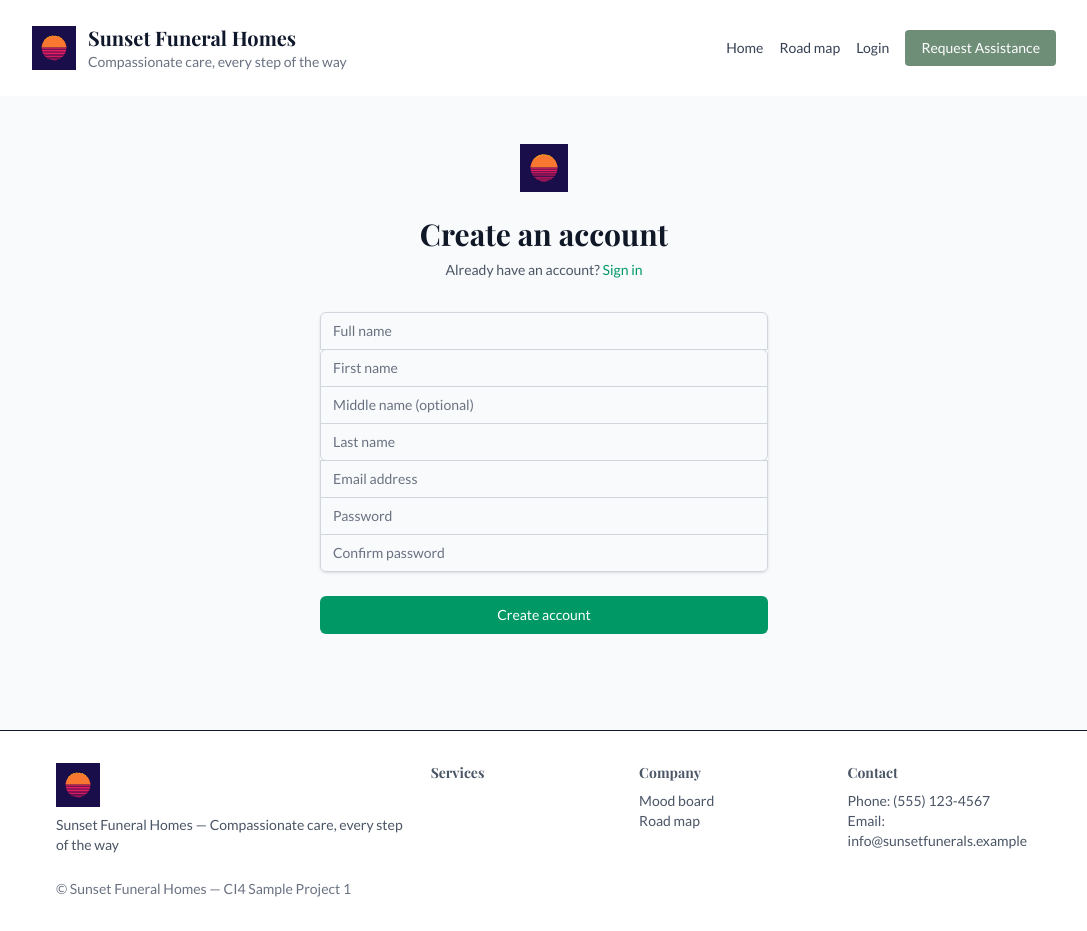
After one commit to zyx-0314/CI4-template, a CodeIgniter 4 app: the page made by backend/app/Views/auth/signup.php in a window 1280 px wide. The commit adds this page. Shown: the whole page, without its empty margins (96-1183 px from the left). Run offline with PHP 8.4 and a stand-in for CodeIgniter, Linux system fonts and the light colour scheme; the template is opened without the code that fills it, so the values that code supplies are empty; some libraries are stand-ins or nearby versions.

Commit message:
feat(auth): Add signup functionality with view and controller

```diff
--- a/backend/app/Config/Routes.php
+++ b/backend/app/Config/Routes.php
@@ -11,3 +11,4 @@ $routes->get('mood-board', 'Users::moodBoard');
 $routes->get('road-map', 'Users::roadMap');
 // Auth
 $routes->get('login', 'Auth::showLogin');
+$routes->get('signup', 'Auth::showSignup');
--- /dev/null
+++ b/backend/app/Views/auth/signup.php
@@ -0,0 +1,127 @@
+<?php
+
+/**
+ * views/auth/signup.php
+ *
+ * Data contract (optional):
+ * - $action: string - form action URL (default: '/signup')
+ * - $method: string - http method (default: 'post')
+ * - $errors: array|null - validation errors keyed by field name
+ * - $old: array|null - old input values
+ */
+
+$action = $action ?? '/signup';
+$method = strtoupper($method ?? 'post');
+$errors = $errors ?? [];
+$old = $old ?? [];
+
+?>
+<!doctype html>
+<html lang="en">
+<?= view('components/head', ['title' => 'Sunset Funeral Homes — Compassionate Care']) ?>
+
+<body class="bg-gray-50 min-h-screen font-sans text-slate-900">
+    <?= view('components/header', [
+        'title' => 'Sunset Funeral Homes',
+        'nav' => [
+            ['label' => 'Home', 'href' => '/', 'active' => false],
+            ['label' => 'Road map', 'href' => '/road-map', 'active' => false],
+            ['label' => 'Login', 'href' => '/login', 'active' => false],
+        ],
+        'cta' => ['label' => 'Request Assistance', 'href' => '/services']
+    ]) ?>
+
+    <main class="flex justify-center items-center bg-gray-50 px-4 sm:px-6 lg:px-8 py-12">
+        <div class="space-y-8 w-full max-w-md">
+            <div>
+                <img class="mx-auto w-auto h-12" src="<?= esc(base_url('logo/main.svg')) ?>" alt="<?= esc($brandTitle ?? 'Sunset Funeral Homes') ?>">
+                <h2 class="mt-6 font-extrabold text-gray-900 text-3xl text-center">Create an account</h2>
+                <p class="mt-2 text-gray-600 text-sm text-center">Already have an account? <a href="/login" class="font-medium text-emerald-600 hover:underline">Sign in</a></p>
+            </div>
+
+            <form class="space-y-6 mt-8" action="<?= esc($action) ?>" method="<?= $method === 'GET' ? 'get' : 'post' ?>" novalidate>
+                <?= csrf_field() ?>
+                <div class="-space-y-px shadow-sm rounded-md">
+                    <div>
+                        <label for="name" class="sr-only">Full name</label>
+                        <input id="name" name="name" type="text" autocomplete="name" required
+                            value="<?= esc($old['name'] ?? '') ?>"
+                            class="appearance-none rounded-none relative block w-full px-3 py-2 border <?= isset($errors['name']) ? 'border-red-500' : 'border-gray-300' ?> placeholder-gray-500 text-gray-900 rounded-t-md focus:outline-none focus:ring-emerald-500 focus:border-emerald-500 focus:z-10 sm:text-sm"
+                            placeholder="Full name" aria-invalid="<?= isset($errors['name']) ? 'true' : 'false' ?>" aria-describedby="name-error">
+                        <?php if (! empty($errors['name'])): ?>
+                            <p id="name-error" class="mt-2 text-red-600 text-sm"><?= esc($errors['name']) ?></p>
+                        <?php endif; ?>
+                    </div>
+                    <div>
+                        <label for="first_name" class="sr-only">First name</label>
+                        <input id="first_name" name="first_name" type="text" autocomplete="given-name" required
+                            value="<?= esc($old['first_name'] ?? '') ?>"
+                            class="appearance-none rounded-none relative block w-full px-3 py-2 border <?= isset($errors['first_name']) ? 'border-red-500' : 'border-gray-300' ?> placeholder-gray-500 text-gray-900 rounded-t-md focus:outline-none focus:ring-emerald-500 focus:border-emerald-500 focus:z-10 sm:text-sm"
+                            placeholder="First name" aria-invalid="<?= isset($errors['first_name']) ? 'true' : 'false' ?>" aria-describedby="first-name-error">
+                        <?php if (! empty($errors['first_name'])): ?>
+                            <p id="first-name-error" class="mt-2 text-red-600 text-sm"><?= esc($errors['first_name']) ?></p>
+                        <?php endif; ?>
+                    </div>
+                    <div>
+                        <label for="middle_name" class="sr-only">Middle name</label>
+                        <input id="middle_name" name="middle_name" type="text" autocomplete="additional-name"
+                            value="<?= esc($old['middle_name'] ?? '') ?>"
+                            class="appearance-none rounded-none relative block w-full px-3 py-2 border <?= isset($errors['middle_name']) ? 'border-red-500' : 'border-gray-300' ?> placeholder-gray-500 text-gray-900 focus:outline-none focus:ring-emerald-500 focus:border-emerald-500 focus:z-10 sm:text-sm"
+                            placeholder="Middle name (optional)" aria-invalid="<?= isset($errors['middle_name']) ? 'true' : 'false' ?>" aria-describedby="middle-name-error">
+                        <?php if (! empty($errors['middle_name'])): ?>
+                            <p id="middle-name-error" class="mt-2 text-red-600 text-sm"><?= esc($errors['middle_name']) ?></p>
+                        <?php endif; ?>
+                    </div>
+                    <div>
+                        <label for="last_name" class="sr-only">Last name</label>
+                        <input id="last_name" name="last_name" type="text" autocomplete="family-name" required
+                            value="<?= esc($old['last_name'] ?? '') ?>"
+                            class="appearance-none rounded-none relative block w-full px-3 py-2 border <?= isset($errors['last_name']) ? 'border-red-500' : 'border-gray-300' ?> placeholder-gray-500 text-gray-900 rounded-b-md focus:outline-none focus:ring-emerald-500 focus:border-emerald-500 focus:z-10 sm:text-sm"
+                            placeholder="Last name" aria-invalid="<?= isset($errors['last_name']) ? 'true' : 'false' ?>" aria-describedby="last-name-error">
+                        <?php if (! empty($errors['last_name'])): ?>
+                            <p id="last-name-error" class="mt-2 text-red-600 text-sm"><?= esc($errors['last_name']) ?></p>
+                        <?php endif; ?>
+                    </div>
+                    <div>
+                        <label for="email" class="sr-only">Email address</label>
+                        <input id="email" name="email" type="email" autocomplete="email" required
+                            value="<?= esc($old['email'] ?? '') ?>"
+                            class="appearance-none rounded-none relative block w-full px-3 py-2 border <?= isset($errors['email']) ? 'border-red-500' : 'border-gray-300' ?> placeholder-gray-500 text-gray-900 focus:outline-none focus:ring-emerald-500 focus:border-emerald-500 focus:z-10 sm:text-sm"
+                            placeholder="Email address" aria-invalid="<?= isset($errors['email']) ? 'true' : 'false' ?>" aria-describedby="email-error">
+                        <?php if (! empty($errors['email'])): ?>
+                            <p id="email-error" class="mt-2 text-red-600 text-sm"><?= esc($errors['email']) ?></p>
+                        <?php endif; ?>
+                    </div>
+                    <div>
+                        <label for="password" class="sr-only">Password</label>
+                        <input id="password" name="password" type="password" autocomplete="new-password" required
+                            class="appearance-none rounded-none relative block w-full px-3 py-2 border <?= isset($errors['password']) ? 'border-red-500' : 'border-gray-300' ?> placeholder-gray-500 text-gray-900 focus:outline-none focus:ring-emerald-500 focus:border-emerald-500 focus:z-10 sm:text-sm"
+                            placeholder="Password" aria-invalid="<?= isset($errors['password']) ? 'true' : 'false' ?>" aria-describedby="password-error">
+                        <?php if (! empty($errors['password'])): ?>
+                            <p id="password-error" class="mt-2 text-red-600 text-sm"><?= esc($errors['password']) ?></p>
+                        <?php endif; ?>
+                    </div>
+                    <div>
+                        <label for="password_confirm" class="sr-only">Confirm password</label>
+                        <input id="password_confirm" name="password_confirm" type="password" autocomplete="new-password" required
+                            class="appearance-none rounded-none relative block w-full px-3 py-2 border <?= isset($errors['password_confirm']) ? 'border-red-500' : 'border-gray-300' ?> placeholder-gray-500 text-gray-900 rounded-b-md focus:outline-none focus:ring-emerald-500 focus:border-emerald-500 focus:z-10 sm:text-sm"
+                            placeholder="Confirm password" aria-invalid="<?= isset($errors['password_confirm']) ? 'true' : 'false' ?>" aria-describedby="password-confirm-error">
+                        <?php if (! empty($errors['password_confirm'])): ?>
+                            <p id="password-confirm-error" class="mt-2 text-red-600 text-sm"><?= esc($errors['password_confirm']) ?></p>
+                        <?php endif; ?>
+                    </div>
+                </div>
+
+                <div>
+                    <button name="signup" type="submit" class="group relative flex justify-center bg-emerald-600 hover:bg-emerald-700 px-4 py-2 border border-transparent rounded-md focus:outline-none focus:ring-2 focus:ring-emerald-500 focus:ring-offset-2 w-full font-medium text-white text-sm">
+                        Create account
+                    </button>
+                </div>
+            </form>
+        </div>
+    </main>
+
+    <?= view('components/footer') ?>
+</body>
+
+</html>
--- a/backend/app/Views/components/head.php
+++ b/backend/app/Views/components/head.php
@@ -1,7 +1,21 @@
+<?php
+
+/**
+ * components/head.php
+ * Renders a full <head> block with default CDN includes and accepts
+ * dynamic page title and optional extras (strings or arrays of tags).
+ *
+ * Usage:
+ * <?= view('components/head', ['title' => 'Page title']) ?>
+ */
+
+$title = $title ?? 'Sunset Funeral Homes';
+?>
+
 <head>
     <meta charset="utf-8">
     <meta name="viewport" content="width=device-width,initial-scale=1">
-    <title>Website</title>
+    <title><?= esc($title) ?></title>
 
     <!-- Default CDN includes -->
     <!-- Google Fonts: Playfair Display + Lato (global) -->
--- a/backend/app/Views/components/header.php
+++ b/backend/app/Views/components/header.php
@@ -4,7 +4,6 @@
 // $title: string (site or page title)
 // $nav: array of ['label' => string, 'href' => string, 'active' => bool]
 // Usage: <?= view('components/header', ['title' => 'My Site', 'nav' => $nav])
-?>
 ?>
 <header class="bg-white shadow px-4">
   <div class="flex justify-between items-center mx-auto py-6 max-w-5xl">
```
Also changed, not shown: backend/app/Controllers/Auth.php (+14 -0 lines).
